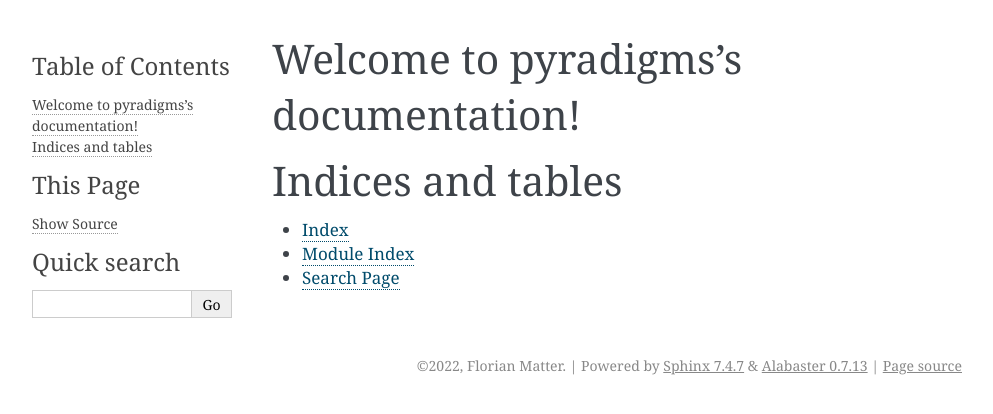
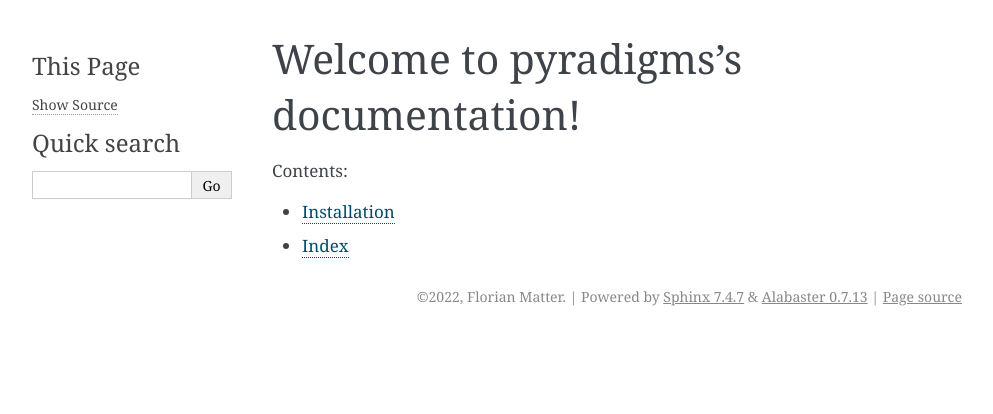
Before and after one commit to fmatter/pyradigms, a Sphinx documentation site: the page built from docs/index.rst, in a window 1280 px wide. Shown: the top 414 px of the page, without its empty margins (148-1141 px from the left). Built offline with Sphinx 7.4.7, drawn with Linux system fonts in a browser that asks for light colours.

Commit message:
work on docs

```diff
--- a/docs/index.rst
+++ b/docs/index.rst
@@ -10,11 +10,6 @@ Welcome to pyradigms's documentation!
    :maxdepth: 2
    :caption: Contents:
 
-
-
-Indices and tables
-==================
+   installation
 
 * :ref:`genindex`
-* :ref:`modindex`
-* :ref:`search`
--- /dev/null
+++ b/docs/installation.rst
@@ -0,0 +1,6 @@
+Installation
+============
+
+To install, simply use ``pip install pyradigms``.
+To get the latest development version, use ``pip install git+https://github.com/fmatter/pyradigms``.
+Releases are also available `on github <https://github.com/fmatter/pyradigms/releases>`_.
```
